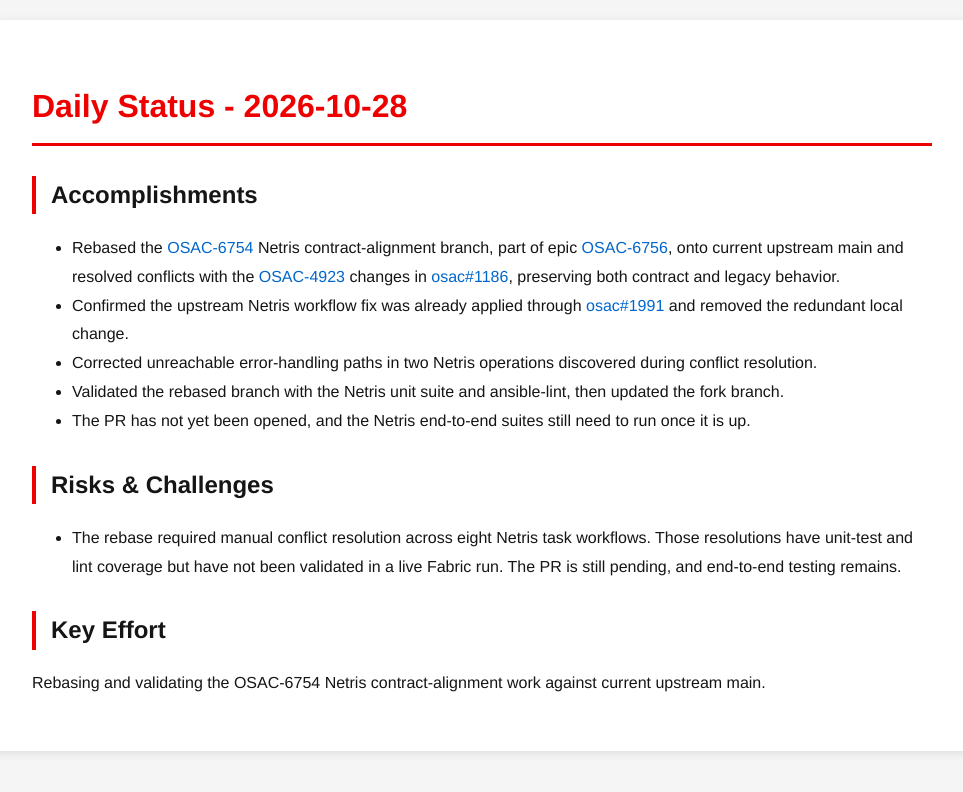
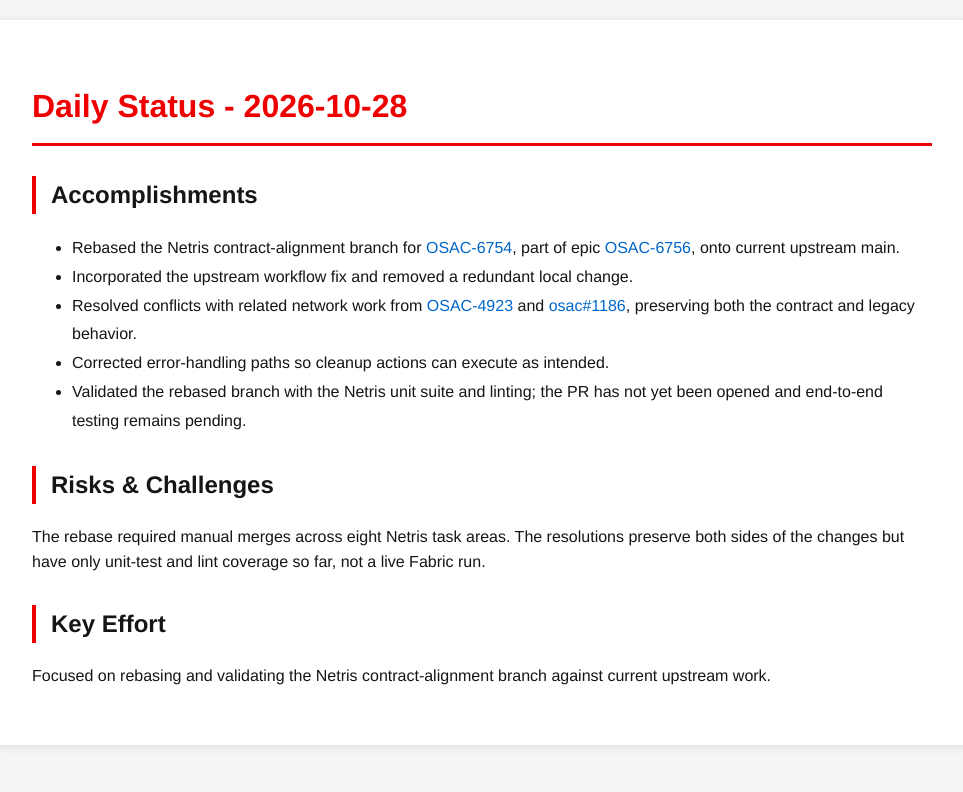
Before and after one commit to tzvatot/daily-status, a Jekyll site: the page built from 2026-10-28.md, in a window 1280 px wide. Shown: the top 792 px of the page, without its empty margins (158-1121 px from the left). Built offline with Jekyll 4.4.1, drawn with Linux system fonts in a browser that asks for light colours.

Commit message:
Daily status update - 2026-10-28

```diff
--- a/2026-10-28.md
+++ b/2026-10-28.md
@@ -7,14 +7,14 @@
 # Daily Status - 2026-10-28
 
 ## Accomplishments
-- Rebased the [OSAC-6754](https://redhat.atlassian.net/browse/OSAC-6754) Netris contract-alignment branch, part of epic [OSAC-6756](https://redhat.atlassian.net/browse/OSAC-6756), onto current upstream main and resolved conflicts with the [OSAC-4923](https://redhat.atlassian.net/browse/OSAC-4923) changes in [osac#1186](https://github.com/osac-project/osac/pull/1186), preserving both contract and legacy behavior.
-- Confirmed the upstream Netris workflow fix was already applied through [osac#1991](https://github.com/osac-project/osac/pull/1991) and removed the redundant local change.
-- Corrected unreachable error-handling paths in two Netris operations discovered during conflict resolution.
-- Validated the rebased branch with the Netris unit suite and ansible-lint, then updated the fork branch.
-- The PR has not yet been opened, and the Netris end-to-end suites still need to run once it is up.
+- Rebased the Netris contract-alignment branch for [OSAC-6754](https://redhat.atlassian.net/browse/OSAC-6754), part of epic [OSAC-6756](https://redhat.atlassian.net/browse/OSAC-6756), onto current upstream main.
+- Incorporated the upstream workflow fix and removed a redundant local change.
+- Resolved conflicts with related network work from [OSAC-4923](https://redhat.atlassian.net/browse/OSAC-4923) and [osac#1186](https://github.com/osac-project/osac/pull/1186), preserving both the contract and legacy behavior.
+- Corrected error-handling paths so cleanup actions can execute as intended.
+- Validated the rebased branch with the Netris unit suite and linting; the PR has not yet been opened and end-to-end testing remains pending.
 
 ## Risks & Challenges
-- The rebase required manual conflict resolution across eight Netris task workflows. Those resolutions have unit-test and lint coverage but have not been validated in a live Fabric run. The PR is still pending, and end-to-end testing remains.
+The rebase required manual merges across eight Netris task areas. The resolutions preserve both sides of the changes but have only unit-test and lint coverage so far, not a live Fabric run.
 
 ## Key Effort
-Rebasing and validating the OSAC-6754 Netris contract-alignment work against current upstream main.
+Focused on rebasing and validating the Netris contract-alignment branch against current upstream work.
```
